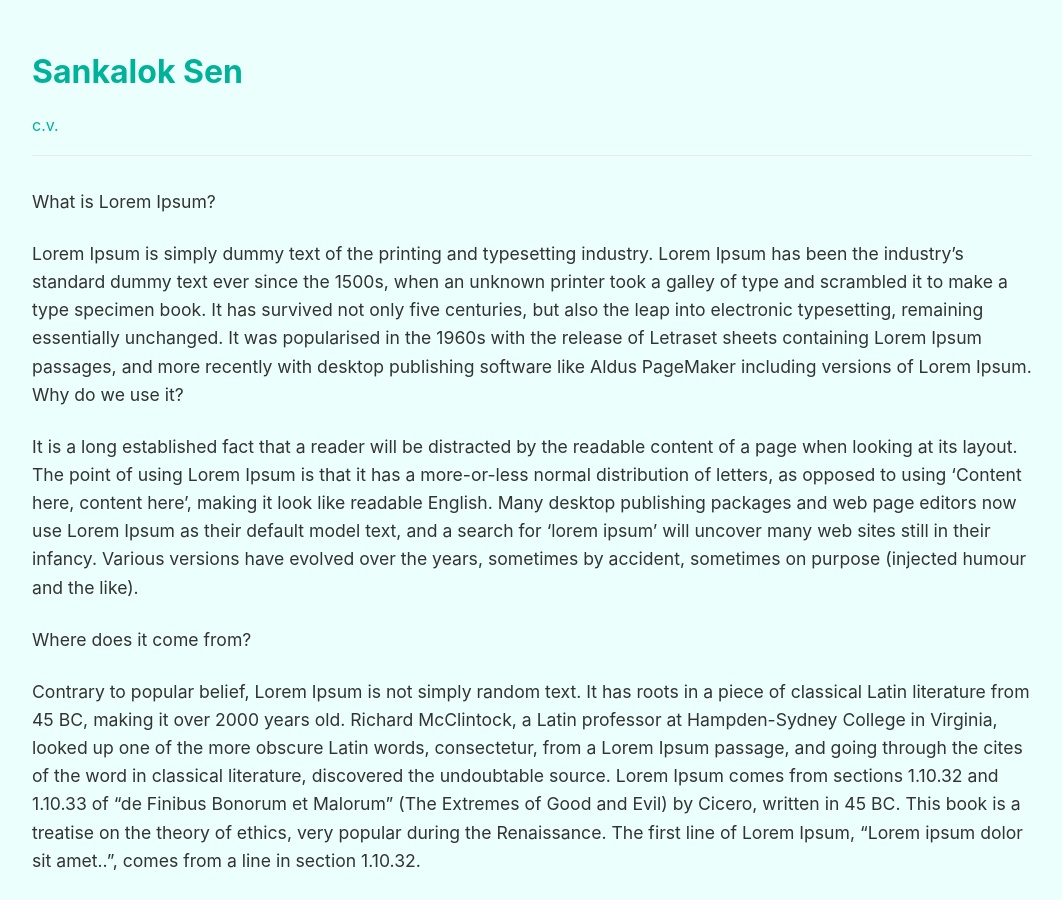
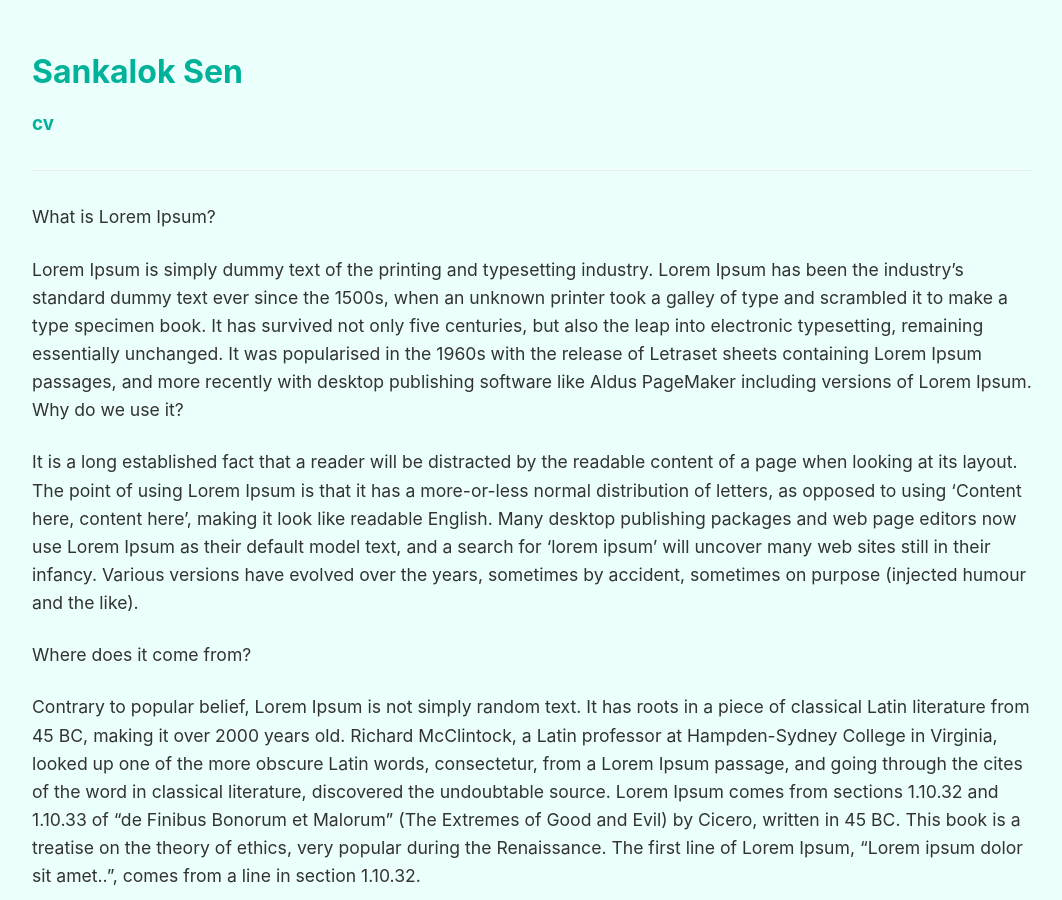
Before and after one commit to sankalok/sankalok.github.io, a Jekyll site: the page built from index.md, in a window 1280 px wide and 900 px high. Shown: the whole window, without its empty margins (108-1170 px from the left). Built offline with Jekyll 4.4.1, drawn with Linux system fonts in a browser that asks for light colours.

```diff
--- a/_layouts/default.html
+++ b/_layouts/default.html
@@ -89,7 +89,7 @@
         <header>
             <h1><a href="/">{{ site.title | default: "My Blog" }}</a></h1>
             <nav>
-                <a href="/assets/cv.pdf">c.v.</a>
+                <h3><a href="/assets/cv.pdf">cv</a></h3>
             </nav>
 <!--             <nav>
                 <a href="/">Home</a> •
```
